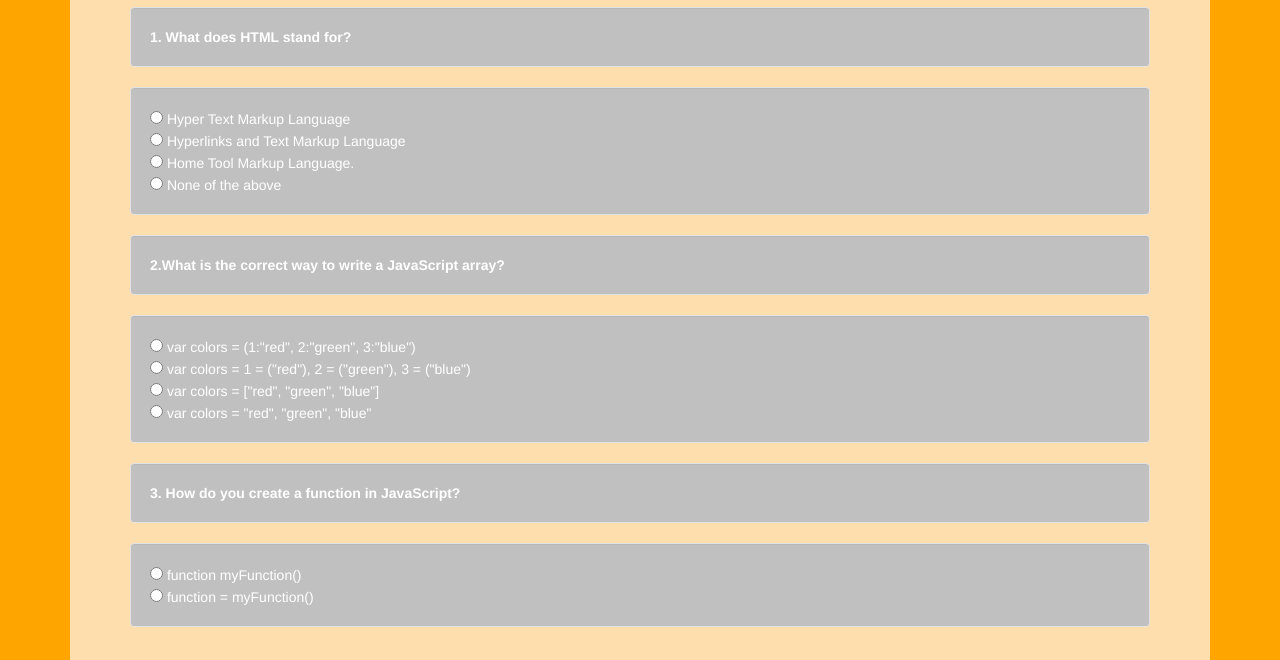
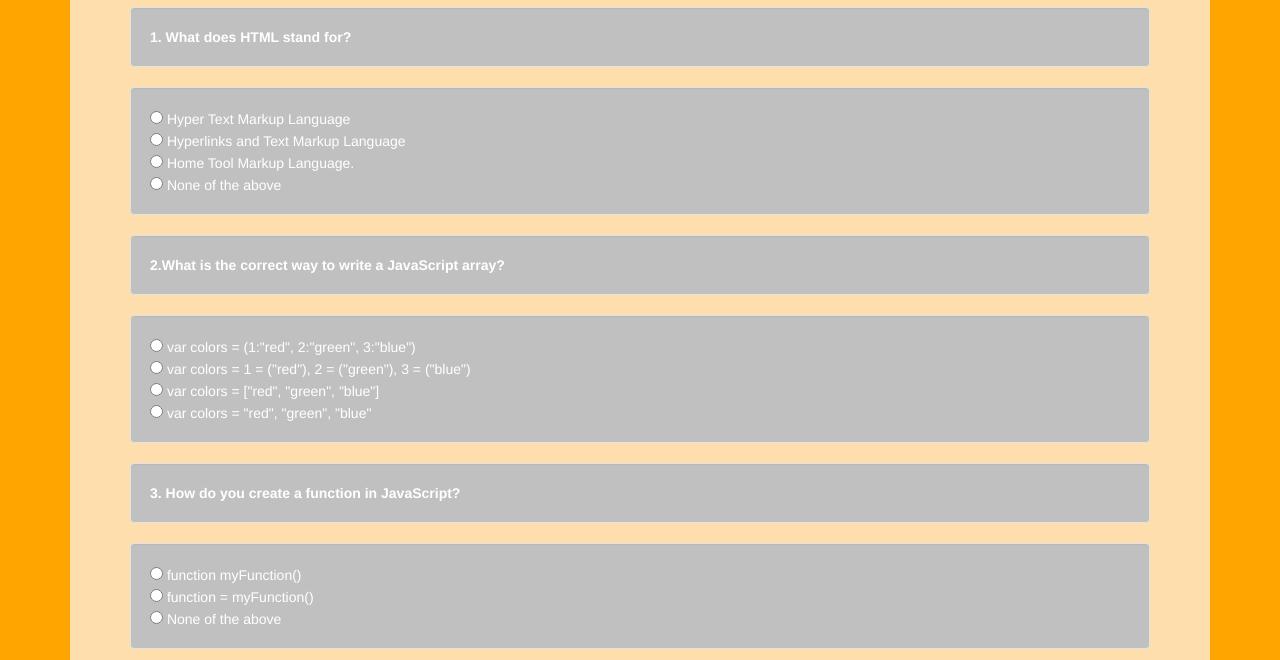
Before and after one commit to Kmbaria/Js-Quiz, a plain HTML site: page index.html in a window 1280 px wide. Shown: the part 140-800 px from the top of the page. Drawn offline with Linux system fonts and the light colour scheme.

Commit message:
gh-pages

```diff
--- a/index.html
+++ b/index.html
@@ -46,10 +46,11 @@
 
             <!-- Start: Question 3 -->
             <div class="well">
-                <b>3. How do you create a function in JavaScript?</b> </div>
+                <b>3. How do you create a function in JavaScript?</b></div>
                 <div class="well">
                 <input type="radio" value="a" name="question3"> function myFunction()<br>
                 <input type="radio" value="b" name="question3">  function = myFunction()<br>
+                <input type="radio" value="b" name="question3">  None of the above<br>
             </div>
             <!-- End: Question 3 -->
 
```
